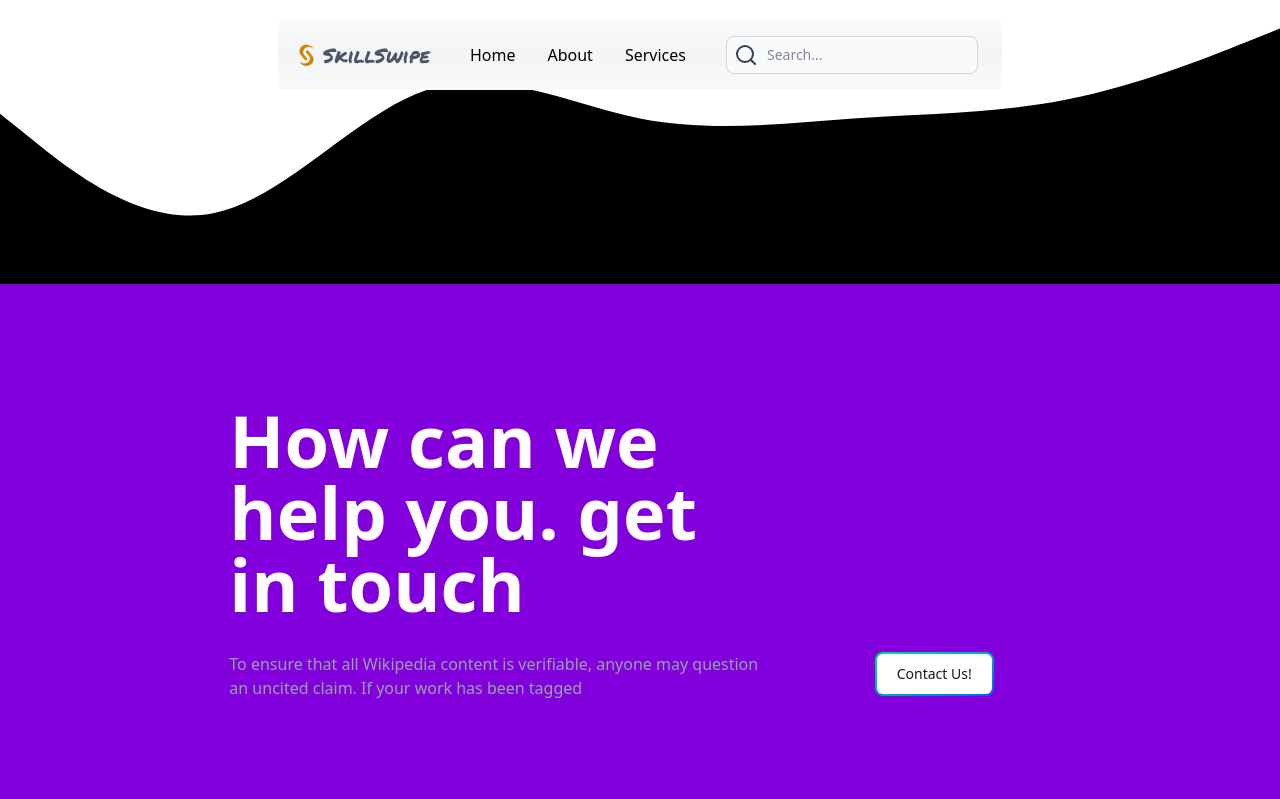
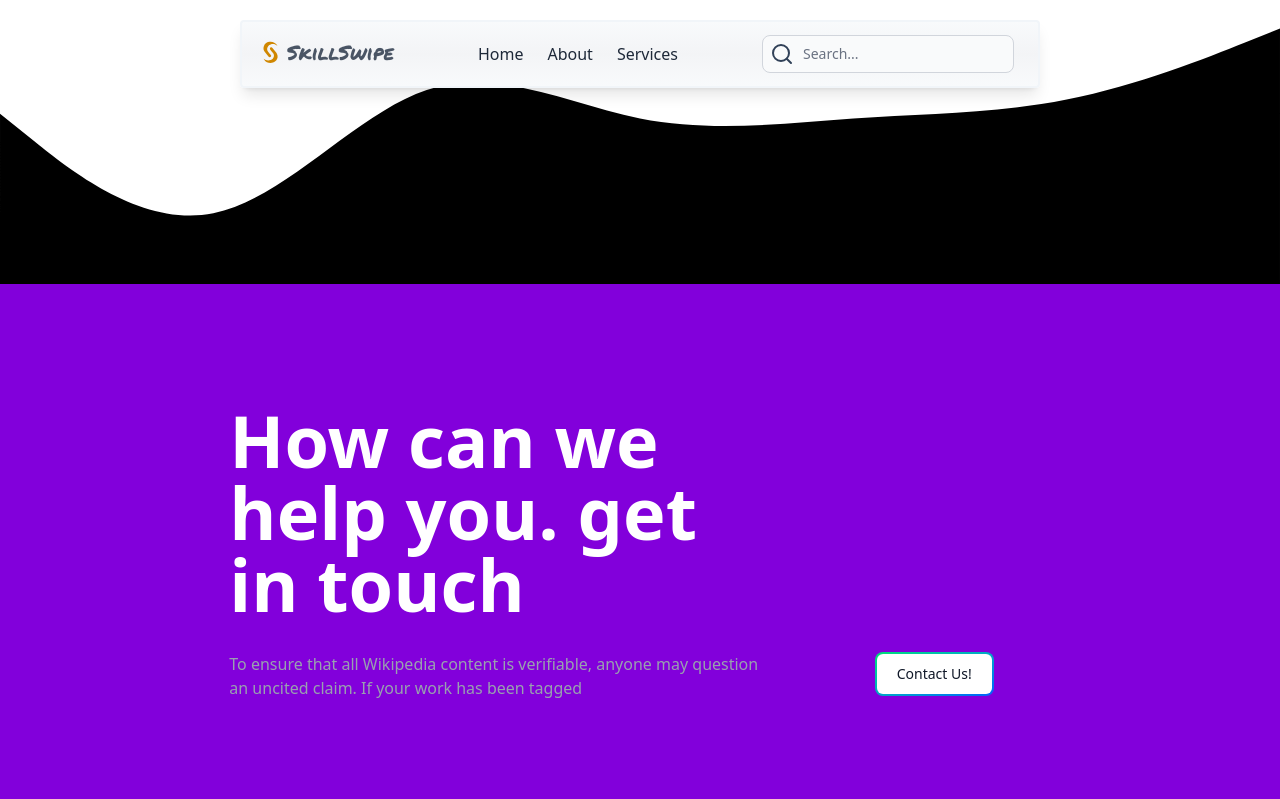
Before and after one commit to brownbeardeveloper/website-with-react-template, a React (Vite) app in the folder vite-project/: page /contact in a window 1280 px wide. Shown: the top 799 px of the page. Built offline with nearby package versions, Linux system fonts and the light colour scheme.

Commit message:
navbar feature completed

```diff
--- a/vite-project/src/components/Header.tsx
+++ b/vite-project/src/components/Header.tsx
@@ -2,37 +2,44 @@ import SearchBar from "./SearchBar";
 import SkillSwipeIcon from "../assets/skillswipe.svg?react";
 
 export default function Header() {
+
+    const menuItems = [
+        { text: 'Home', href: '/' },
+        { text: 'About', href: '/about' },
+        { text: 'Services', href: '/services' },
+    ];
+
     return (
-        <header className="w-full fixed top-5 flex justify-center">
-
-            <nav className="p-4 flex items-center justify-center
+        <header className="w-full  fixed top-5 flex justify-center">
+            <nav className="w-9/10 max-w-200 flex items-center justify-between
                 bg-gradient-to-b from-slate-50 via-gray-100 to-slate-50
                 dark:bg-gradient-to-b dark:from-gray-800 dark:via-slate-900 dark:to-gray-800
-                rounded gap-10">
+                border-2 border-slate-100 dark:border-gray-900 shadow-lg rounded">
 
-                <a href="/" className="flex items-center no-wrap">
+                <a href="/" className="flex items-center -mt-1 ml-4 no-wrap">
                     <SkillSwipeIcon className="fill-yellow-600 dark:fill-gray-500" />
-                    <span className="ml-1 font-permanentmarker text-xl whitespace-nowrap text-gray-600 dark:text-white">
+                    <h1 className="ml-1 font-permanentmarker text-xl whitespace-nowrap text-gray-600 dark:text-white">
                         SkillSwipe
-                    </span>
+                    </h1>
                 </a>
 
-                <div className="flex md:order-2">
+                <div className="flex order-2 mr-4 py-2">
                     <SearchBar />
                 </div>
 
-                <div id="navbar-search" className="items-center justify-between hidden w-full md:flex md:w-auto md:order-1">
-                    <ul className="flex flex-col p-4 md:p-0 mt-4 font-medium
-                        md:space-x-8 md:flex-row md:mt-0 md:border-0">
-                        <li>
-                            <a href="#" className="transform transition-all duration-200 dark:text-white dark:hover:text-blue-500">Home</a>
-                        </li>
-                        <li>
-                            <a href="#" className="transform transition-all duration-200 dark:text-white dark:hover:text-blue-500">About</a>
-                        </li>
-                        <li>
-                            <a href="#" className="transform transition-all duration-200 dark:text-white dark:hover:text-blue-500">Services</a>
-                        </li>
+                <div id="navbar-search" className="hidden md:flex">
+                    <ul className="flex font-medium gap-3">
+                        {menuItems.map((item, index) => (
+                            <li key={index} className="relative group group-hover:cursor-pointer">
+                                <a href={item.href} className="block w-full h-full py-5 px-1.5 transform transition-all duration-200
+                                    text-gray-800 dark:text-white
+                                    group-hover:text-orange-700 dark:group-hover:text-blue-400">
+                                    {item.text}
+                                </a>
+                                <div className="absolute bottom-3 left-0 w-full h-0.5 transition-all duration-200 rounded
+                                    bg-orange-600 dark:bg-blue-500 scale-x-0 origin-left transition-transform duration-300 group-hover:scale-x-100"/>
+                            </li>
+                        ))}
                     </ul>
                 </div>
 
--- a/vite-project/src/components/SearchBar.tsx
+++ b/vite-project/src/components/SearchBar.tsx
@@ -8,8 +8,8 @@ export default function SearchBar() {
                     type="button"
                     aria-label="Search"
                     className="md:hidden p-2 border-2 border-gray-200 rounded-lg
-                    focus:outline-none focus:ring-4 focus:ring-blue-500 dark:focus:ring-pink-700
-                    cursor-pointer hover:ring-4 hover:ring-blue-200 dark:hover:ring-pink-400"
+                    focus:outline-none focus:ring-4 focus:ring-blue-500 dark:focus:ring-blue-700
+                    cursor-pointer hover:ring-3 hover:ring-blue-300 dark:hover:ring-blue-400"
                 >
                     <SearchIcon className="text-4xl text-slate-700 dark:text-slate-300" />
                 </button>
@@ -18,10 +18,13 @@ export default function SearchBar() {
                     <div className="absolute inset-y-0 start-0 flex items-center ps-2 pointer-events-none">
                         <SearchIcon className="text-3xl text-slate-700 dark:text-slate-300" />
                     </div>
-                    <input type="text" id="search-navbar" aria-label="Search" className="block w-full p-2 ps-10 text-sm
-                    text-gray-900 border border-gray-300 rounded-lg bg-gray-50 focus:ring-blue-500 focus:border-blue-500
-                    dark:bg-gray-600 dark:border-gray-400 dark:placeholder-gray-300 dark:text-white
-                    dark:focus:ring-blue-500 dark:focus:border-blue-500" placeholder="Search..." />
+                    <input type="text" id="search-navbar" placeholder="Search..." aria-label="Search"
+                        className="block w-full p-2 ps-10 text-sm border rounded-lg
+                        bg-gray-50 border-gray-300 placeholder-gray-500
+                        dark:bg-gray-600 dark:border-gray-400 dark:placeholder-gray-300
+                        hover:border-blue-500 hover:dark:border-blue-400
+                        focus:ring-blue-500 focus:border-blue-500
+                        dark:focus:ring-blue-500 dark:focus:border-blue-500" />
                 </div>
             </div >
         </>
```
